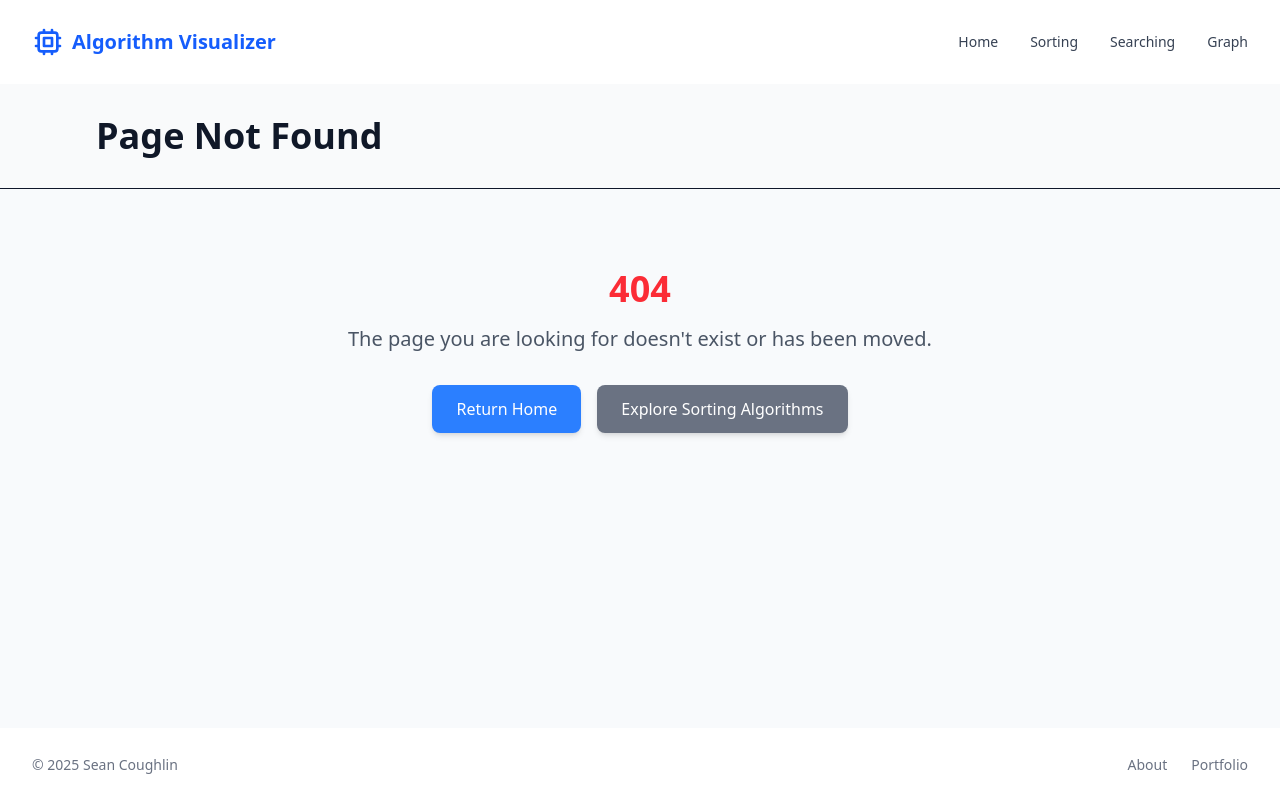
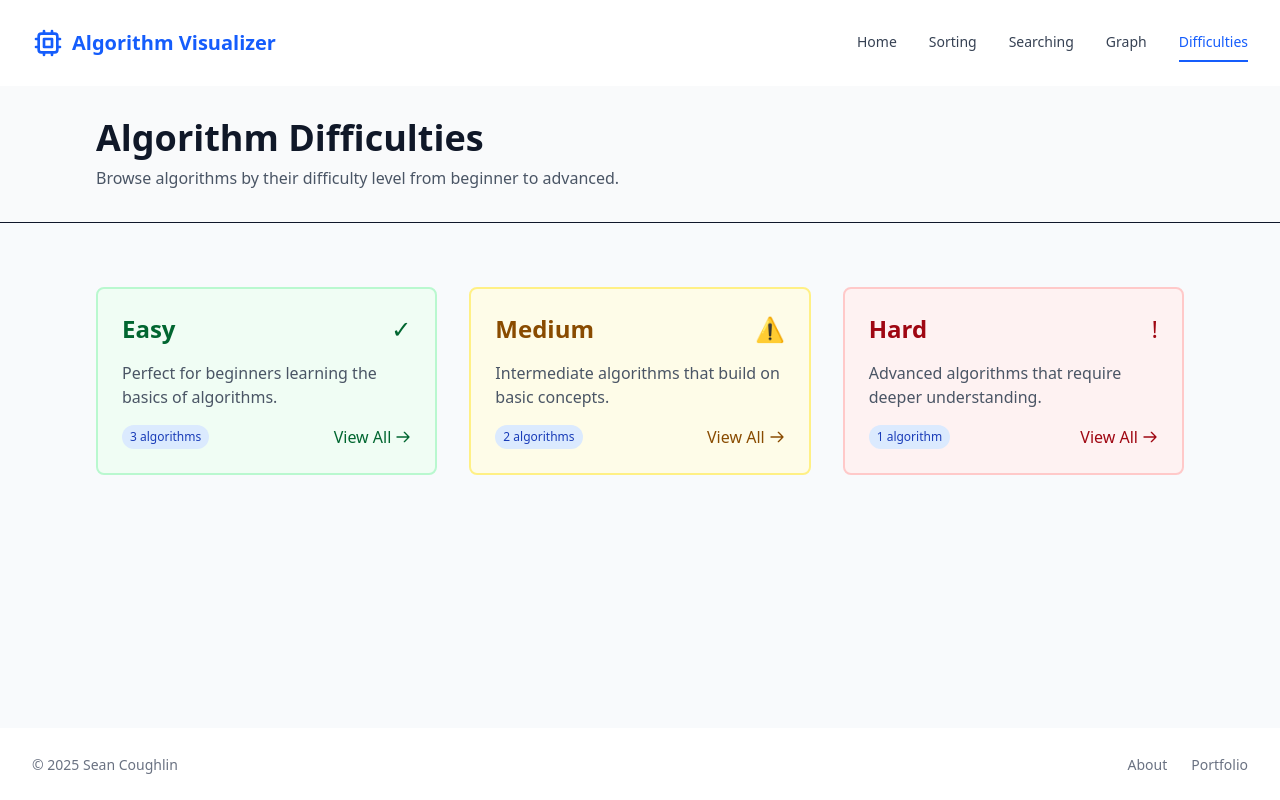
Before and after one commit to Scc33/algorithm-visualizer, a Next.js app: page /difficulties in a window 1280 px wide. Before the commit this address had no page. Built offline with nearby package versions, Linux system fonts and the light colour scheme.

Commit message:
Create a page for algorithms and their difficulty levels

```diff
--- /dev/null
+++ b/app/[difficulty]/page.tsx
@@ -0,0 +1,54 @@
+import React from "react";
+import { notFound } from "next/navigation";
+import PageLayout from "@/components/layout/PageLayout";
+import AlgorithmCard from "@/components/AlgorithmCard";
+import { availableAlgorithms } from "@/lib/algorithms";
+
+type DifficultyParams = {
+  params: {
+    difficulty: string;
+  };
+};
+
+export default function DifficultyPage({ params }: DifficultyParams) {
+  const { difficulty } = params;
+
+  // Validate that difficulty is one of the valid types
+  const validDifficulties = ["easy", "medium", "hard"];
+  if (!validDifficulties.includes(difficulty)) {
+    notFound(); // Return 404 page for invalid difficulty
+  }
+
+  // Filter algorithms by the current difficulty
+  const filteredAlgorithms = availableAlgorithms.filter(
+    (algo) => algo.difficulty === difficulty
+  );
+
+  // Capitalize the first letter for display
+  const capitalizedDifficulty =
+    difficulty.charAt(0).toUpperCase() + difficulty.slice(1);
+
+  return (
+    <PageLayout
+      title={`${capitalizedDifficulty} Algorithms`}
+      subtitle={`Explore algorithms with ${difficulty} difficulty level.`}
+    >
+      {filteredAlgorithms.length > 0 ? (
+        <div className="grid grid-cols-1 md:grid-cols-2 lg:grid-cols-3 gap-6">
+          {filteredAlgorithms.map((algorithm) => (
+            <AlgorithmCard key={algorithm.key} algorithm={algorithm} />
+          ))}
+        </div>
+      ) : (
+        <div className="text-center py-12">
+          <h2 className="heading-md text-gray-600">
+            No algorithms found with {difficulty} difficulty.
+          </h2>
+          <p className="mt-4 text-gray-500">
+            We're working on adding more algorithms soon!
+          </p>
+        </div>
+      )}
+    </PageLayout>
+  );
+}
--- /dev/null
+++ b/app/difficulties/page.tsx
@@ -0,0 +1,104 @@
+import React from "react";
+import Link from "next/link";
+import PageLayout from "@/components/layout/PageLayout";
+import { availableAlgorithms } from "@/lib/algorithms";
+
+export default function DifficultiesPage() {
+  // Get unique difficulties and count algorithms per difficulty
+  const difficultyData = availableAlgorithms.reduce((acc, algorithm) => {
+    const { difficulty } = algorithm;
+    if (!acc[difficulty]) {
+      acc[difficulty] = {
+        count: 0,
+        label: difficulty.charAt(0).toUpperCase() + difficulty.slice(1),
+      };
+    }
+    acc[difficulty].count++;
+    return acc;
+  }, {} as Record<string, { count: number; label: string }>);
+
+  // Order by increasing difficulty
+  const orderedDifficulties = ["easy", "medium", "hard"];
+
+  return (
+    <PageLayout
+      title="Algorithm Difficulties"
+      subtitle="Browse algorithms by their difficulty level from beginner to advanced."
+    >
+      <div className="grid grid-cols-1 md:grid-cols-3 gap-8 mt-8">
+        {orderedDifficulties.map((difficulty) => {
+          const { count, label } = difficultyData[difficulty] || {
+            count: 0,
+            label: difficulty,
+          };
+
+          // Define colors and descriptions for each difficulty
+          const cardProps = {
+            easy: {
+              color: "bg-green-50 border-green-200",
+              textColor: "text-green-800",
+              icon: "✓",
+              description:
+                "Perfect for beginners learning the basics of algorithms.",
+            },
+            medium: {
+              color: "bg-yellow-50 border-yellow-200",
+              textColor: "text-yellow-800",
+              icon: "⚠",
+              description:
+                "Intermediate algorithms that build on basic concepts.",
+            },
+            hard: {
+              color: "bg-red-50 border-red-200",
+              textColor: "text-red-800",
+              icon: "!",
+              description:
+                "Advanced algorithms that require deeper understanding.",
+            },
+          }[difficulty];
+
+          return (
+            <Link
+              key={difficulty}
+              href={`/${difficulty}`}
+              className={`block ${cardProps.color} border-2 rounded-lg p-6 hover:shadow-md transition-all`}
+            >
+              <div className="flex items-center justify-between mb-4">
+                <h2 className={`heading-lg ${cardProps.textColor}`}>{label}</h2>
+                <span className={`text-2xl ${cardProps.textColor}`}>
+                  {cardProps.icon}
+                </span>
+              </div>
+
+              <p className="text-gray-600 mb-4">{cardProps.description}</p>
+
+              <div className="mt-auto flex justify-between items-center">
+                <span className="badge badge-info">
+                  {count} algorithm{count !== 1 ? "s" : ""}
+                </span>
+                <span
+                  className={`${cardProps.textColor} font-medium flex items-center`}
+                >
+                  View All
+                  <svg
+                    className="ml-1 w-4 h-4"
+                    fill="none"
+                    viewBox="0 0 24 24"
+                    stroke="currentColor"
+                  >
+                    <path
+                      strokeLinecap="round"
+                      strokeLinejoin="round"
+                      strokeWidth={2}
+                      d="M14 5l7 7m0 0l-7 7m7-7H3"
+                    />
+                  </svg>
+                </span>
+              </div>
+            </Link>
+          );
+        })}
+      </div>
+    </PageLayout>
+  );
+}
--- a/components/layout/Navbar.tsx
+++ b/components/layout/Navbar.tsx
@@ -40,6 +40,17 @@ export default function Navbar() {
           </NavLink>
           <NavLink href="/graph" active={pathname.includes("/graph")}>
             Graph
+          </NavLink>
+          <NavLink
+            href="/difficulties"
+            active={
+              pathname.includes("/difficulties") ||
+              pathname === "/easy" ||
+              pathname === "/medium" ||
+              pathname === "/hard"
+            }
+          >
+            Difficulties
           </NavLink>
         </nav>
 
```
